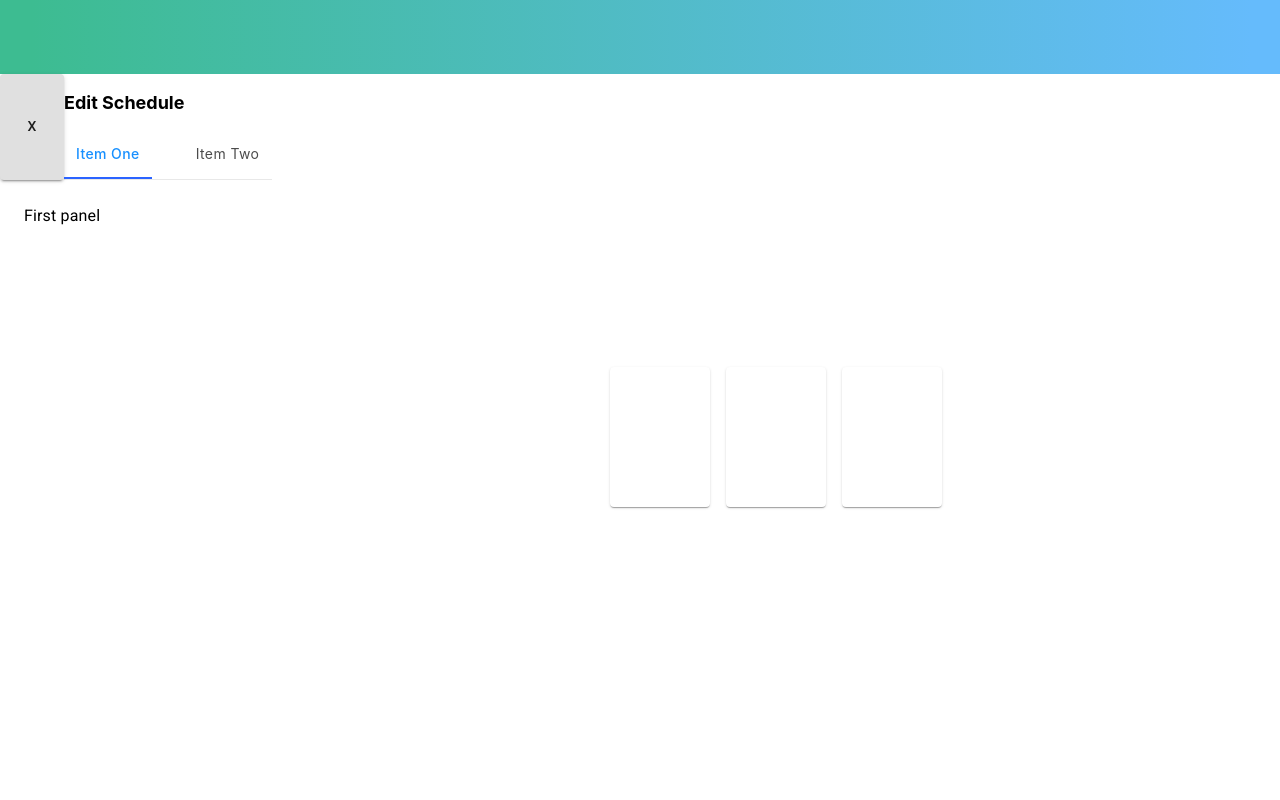
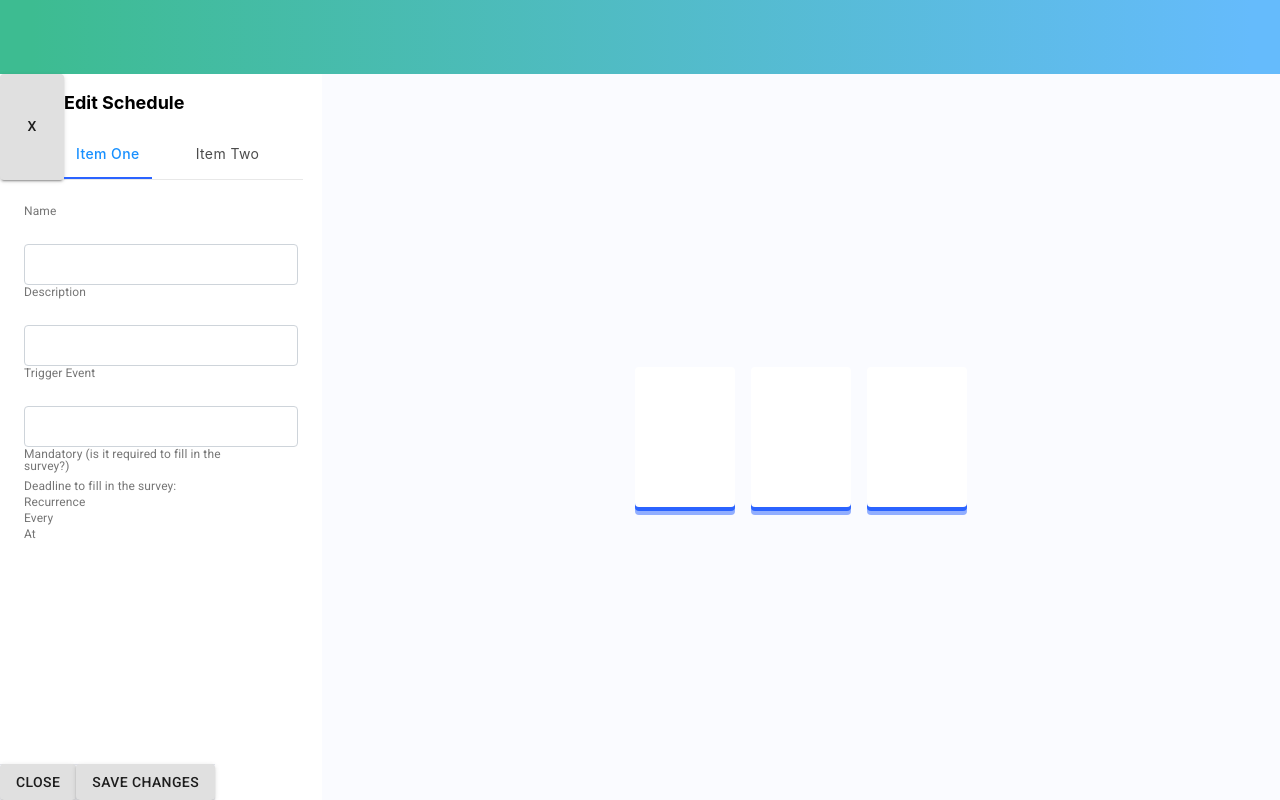
Before and after one commit to GyGaByyyTe/schedule_front, a React (Create React App) app: page / in a window 1280 px wide. Built offline with nearby package versions, Linux system fonts and the light colour scheme.

Commit message:
Add schedule card

```diff
--- /dev/null
+++ b/src/CustomInput/index.js
@@ -0,0 +1,40 @@
+import React from "react";
+import {fade, withStyles} from '@material-ui/core/styles';
+import {InputBase} from "@material-ui/core";
+
+const CustomInput = withStyles((theme) => ({
+  root: {
+    'label + &': {
+      marginTop: theme.spacing(3),
+    },
+  },
+  input: {
+    borderRadius: 4,
+    position: 'relative',
+    backgroundColor: theme.palette.common.white,
+    border: '1px solid #ced4da',
+    fontSize: 16,
+    width: 'auto',
+    padding: '10px 12px',
+    transition: theme.transitions.create(['border-color', 'box-shadow']),
+    // Use the system font instead of the default Roboto font.
+    fontFamily: [
+      '-apple-system',
+      'BlinkMacSystemFont',
+      '"Segoe UI"',
+      'Roboto',
+      '"Helvetica Neue"',
+      'Arial',
+      'sans-serif',
+      '"Apple Color Emoji"',
+      '"Segoe UI Emoji"',
+      '"Segoe UI Symbol"',
+    ].join(','),
+    '&:focus': {
+      boxShadow: `${fade(theme.palette.primary.main, 0.25)} 0 0 0 0.2rem`,
+      borderColor: theme.palette.primary.main,
+    },
+  },
+}))(InputBase);
+
+export default CustomInput;
--- a/src/Editor/index.js
+++ b/src/Editor/index.js
@@ -1,11 +1,9 @@
 import React from 'react';
-import PropTypes from 'prop-types';
 import {makeStyles, withStyles} from '@material-ui/core/styles';
 import Tabs from '@material-ui/core/Tabs';
 import Tab from '@material-ui/core/Tab';
-import Typography from '@material-ui/core/Typography';
-import Box from '@material-ui/core/Box';
 import {Button} from "@material-ui/core";
+import FormHandler from "../FormHandler";
 
 const CustomTabs = withStyles({
   root: {
@@ -49,34 +47,10 @@ const CustomTab = withStyles((theme) => ({
   selected: {},
 }))((props) => <Tab disableRipple {...props} />);
 
-function TabPanel(props) {
-  const { children, value, index, ...other } = props;
-
-  return (
-      <div
-          role="tabpanel"
-          hidden={value !== index}
-          id={`simple-tabpanel-${index}`}
-          aria-labelledby={`simple-tab-${index}`}
-          {...other}
-      >
-        {value === index && (
-            <Box p={3}>
-              <Typography>{children}</Typography>
-            </Box>
-        )}
-      </div>
-  );
-}
-
-TabPanel.propTypes = {
-  children: PropTypes.node,
-  index: PropTypes.any.isRequired,
-  value: PropTypes.any.isRequired,
-};
-
 const useStyles = makeStyles((theme) => ({
   root: {
+    height: "100%",
+    position: "relative",
     flexGrow: 1,
     backgroundColor: theme.palette.background.paper,
   },
@@ -85,6 +59,16 @@ const useStyles = makeStyles((theme) => ({
   },
   title: {
     fontSize: 18,
+  },
+  footer: {
+    position: "absolute",
+    bottom: 0,
+    display: "flex",
+    justifyContent: "flex-end",
+    alignItems: "center",
+    padding: 0,
+    background: "#FAFBFF",
+    boxShadow: "inset 0px 1px 0px #E5E6EC"
   }
 }));
 
@@ -112,12 +96,13 @@ const Editor = () => {
             </CustomTabs>
           </div>
         </div>
-        <TabPanel value={value} index={0}>
-          First panel
-        </TabPanel>
-        <TabPanel value={value} index={1}>
-          Second panel
-        </TabPanel>
+        <div className={classes.content}>
+          <FormHandler value={value}/>
+        </div>
+        <div className={classes.footer}>
+          <Button variant="contained" className={classes.button} onClick={onClick}>Close</Button>
+          <Button variant="contained" className={classes.button} onClick={onClick}>Save changes</Button>
+        </div>
       </div>
   );
 }
--- /dev/null
+++ b/src/FormHandler/index.js
@@ -0,0 +1,81 @@
+import React from "react";
+import Box from "@material-ui/core/Box";
+import Typography from "@material-ui/core/Typography";
+import PropTypes from "prop-types";
+import InputLabel from "@material-ui/core/InputLabel";
+import CustomInput from "../CustomInput";
+
+function TabPanel(props) {
+  const { children, value, index, ...other } = props;
+
+  return (
+      <div
+          role="tabpanel"
+          hidden={value !== index}
+          id={`simple-tabpanel-${index}`}
+          aria-labelledby={`simple-tab-${index}`}
+          {...other}
+      >
+        {value === index && (
+            <Box p={3}>
+              <Typography>{children}</Typography>
+            </Box>
+        )}
+      </div>
+  );
+}
+
+TabPanel.propTypes = {
+  children: PropTypes.node,
+  index: PropTypes.any.isRequired,
+  value: PropTypes.any.isRequired,
+};
+
+
+const FormHandler = ({ value }) => {
+  return (
+      <>
+        <TabPanel value={value} index={0}>
+          <InputLabel shrink htmlFor="name">
+            Name
+          </InputLabel>
+          <CustomInput required id="name"/>
+
+          <InputLabel shrink htmlFor="description">
+            Description
+          </InputLabel>
+          <CustomInput required id="description"/>
+
+          <InputLabel shrink htmlFor="trigger">
+            Trigger Event
+          </InputLabel>
+          <CustomInput required id="trigger"/>
+
+          <InputLabel shrink htmlFor="mandatory">
+            Mandatory (is it required to fill in the survey?)
+          </InputLabel>
+
+          <InputLabel shrink htmlFor="deadline">
+            Deadline to fill in the survey:
+          </InputLabel>
+
+          <InputLabel shrink htmlFor="recurrence">
+            Recurrence
+          </InputLabel>
+
+          <InputLabel shrink htmlFor="every">
+            Every
+          </InputLabel>
+
+          <InputLabel shrink htmlFor="at">
+            At
+          </InputLabel>
+        </TabPanel>
+        <TabPanel value={value} index={1}>
+          Second panelolo
+        </TabPanel>
+      </>
+  )
+}
+
+export default FormHandler;
--- /dev/null
+++ b/src/ScheduleCard/index.js
@@ -0,0 +1,22 @@
+import React from "react";
+import Paper from "@material-ui/core/Paper";
+import {makeStyles} from "@material-ui/core/styles";
+import cn from "classnames";
+//
+
+const useStyles = makeStyles(() => ({
+  root: {
+    boxShadow: "0px 4px 0px 0px rgba(43,99,255,1)," +
+        "0px 8px 0px 0px rgba(43,99,255,0.5)",
+    // boxShadow: "0px 4px 0px 0px rgba(255,255,255,.5)," +
+    //     "0px 8px 0px 0px rgba(255,255,255,0.2)," +
+    //     "0px 20px 60px -20px rgba(39, 52, 109, 0.1)",
+  },
+}));
+
+const ScheduleCard = ({ item, className }) => {
+  const classes = useStyles()
+  return <Paper className={cn({ [classes.root]: true, [className]: className })}/>
+}
+
+export default ScheduleCard;
--- a/src/ScheduleList/index.js
+++ b/src/ScheduleList/index.js
@@ -1,8 +1,8 @@
 import React from "react";
 import {makeStyles} from '@material-ui/core/styles';
 import Grid from '@material-ui/core/Grid';
-import Paper from '@material-ui/core/Paper';
 import useScheduleList from "./useScheduleList";
+import ScheduleCard from "../ScheduleCard";
 
 const useStyles = makeStyles(() => ({
   root: {
@@ -24,7 +24,7 @@ const ScheduleList = () => {
           <Grid container justify="center" spacing={2}>
             {data.map((value) => (
                 <Grid key={value} item>
-                  <Paper className={classes.paper}/>
+                  <ScheduleCard item={value} className={classes.paper}/>
                 </Grid>
             ))}
           </Grid>
--- a/src/Wrapper/index.js
+++ b/src/Wrapper/index.js
@@ -10,6 +10,7 @@ import Editor from "../Editor";
 const useStyles = makeStyles(() => ({
   wrapper: {
     display: "flex",
+    background: "#fafbff",
   },
   container: {
     width: "100%",
```
Also changed, not shown: 1 other file (tests, documents, lock files or other folders).
